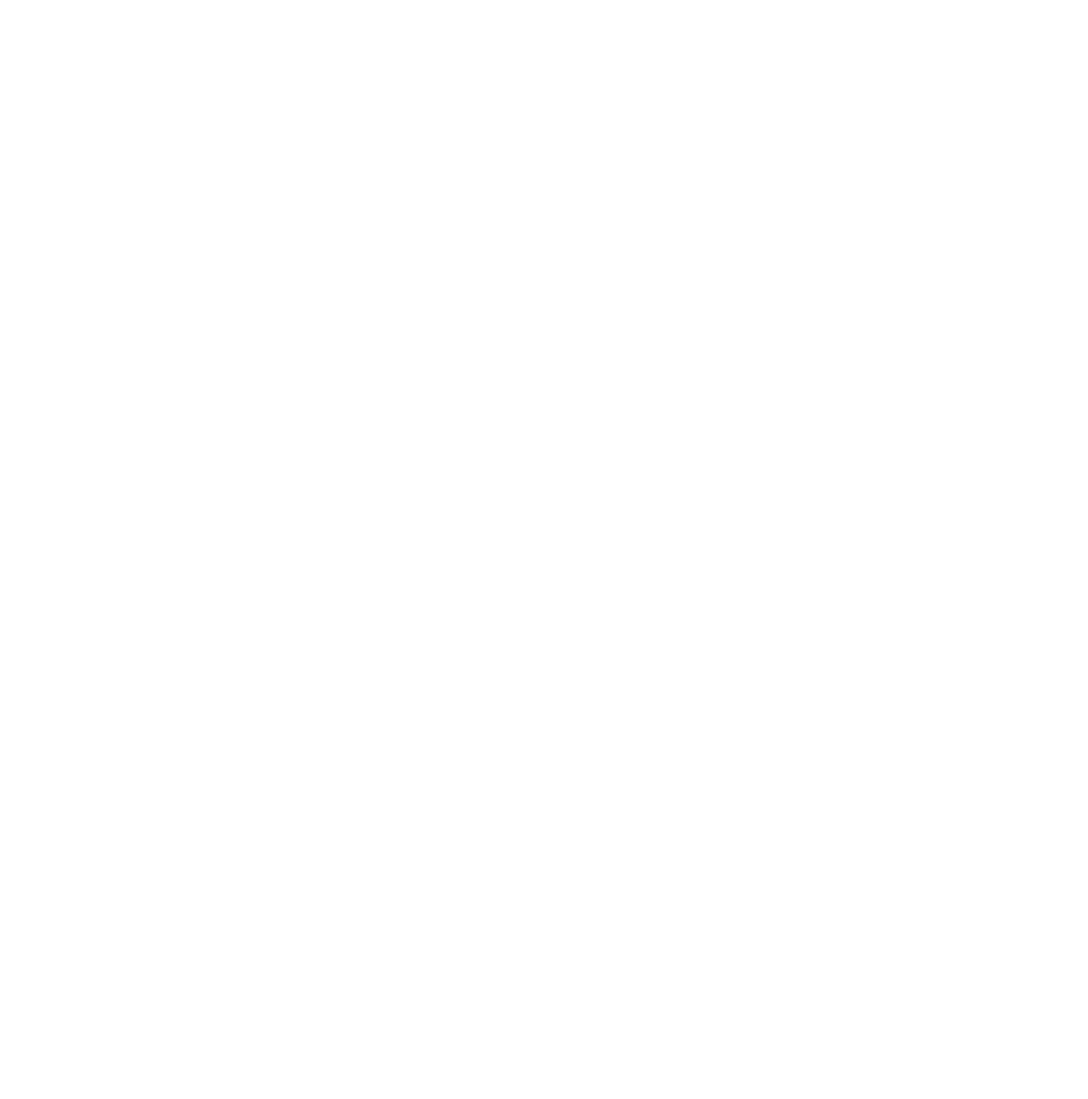
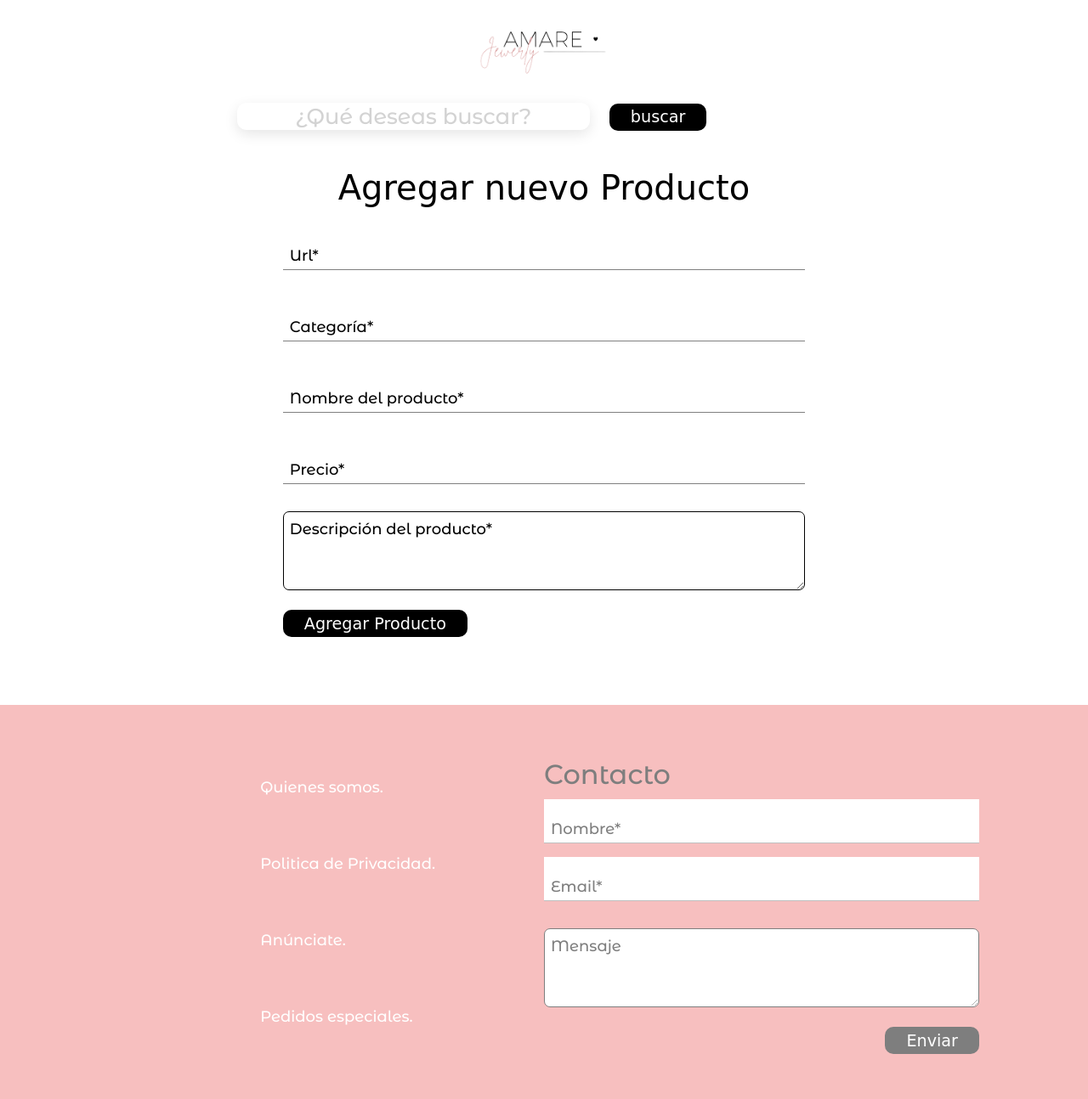
Before and after one commit to jlcruzp/amare, a plain HTML site: page registro_roducto.html in a window 1280 px wide. Shown: the whole page at 85% size. Before the commit the page ends 800 px from the top, so only its background shows below. Drawn offline with Linux system fonts and the light colour scheme; a web font is replaced by a local one.

Commit message:
Pantalla de registro de productos con responsive terminada

```diff
--- a/CSS/footer.static.css
+++ b/CSS/footer.static.css
@@ -181,7 +181,7 @@
   }
 
   .textarea-container--invalid .textarea {
-    border: 1px solid var(--primary-color);
+    border: 1px solid var(--terciary-color);
   }
 
   .textarea-container--invalid .textarea-label {
--- /dev/null
+++ b/CSS/reg.product.css
@@ -0,0 +1,32 @@
+.reg_titulo{
+    font-size: 2.5rem;
+    font-family: var(--font-menu);
+    text-align: center;
+}
+
+.section_reg{
+    width: 100vw;
+    margin-top:8rem;
+    display:flex;
+}
+
+.reg_container{
+    width: 100%;
+
+    display:flex;
+    justify-content: center;
+    align-items: center;
+}
+
+.formulario_reg{
+    display: flex;
+    align-items:center;
+    justify-content: center;
+
+    margin: 5rem auto;
+    width: 60%;
+}
+
+.input_reg{
+    margin: 2rem auto;
+}
--- a/Js/validaciones.js
+++ b/Js/validaciones.js
@@ -30,6 +30,21 @@ const mensajesDeError = {
     valueMissing: "El campo nombre no puede estar vacío",
     patternMismatch:"Al menos 4 caracteres y máximo 50, no puede contener caracteres especiales.",
   },
+  nombreProducto: {
+    valueMissing: "El campo nombre no puede estar vacío",
+    patternMismatch:"Al menos 2 caracteres y máximo 50, no puede contener caracteres especiales.",
+  },
+  category: {
+    valueMissing: "El campo Descripción no puede estar vacío",
+    patternMismatch:"Al menos 4 caracteres y máximo 50, no puede contener caracteres especiales.",
+  },
+  description: {
+    valueMissing: "El campo Descripción no puede estar vacío",
+    patternMismatch:"Al menos 3 caracteres y máximo 400, no puede contener caracteres especiales.",
+  },
+  url: {
+    valueMissing: "El campo url no puede estar vacío",
+  },
   email: {
     valueMissing: "El campo correo no puede estar vacío",
     typeMismatch: "El correo no es válido",
@@ -37,6 +52,9 @@ const mensajesDeError = {
   password: {
     valueMissing: "El campo contraseña no puede estar vacío",
     patternMismatch: "6-12 caracteres,1 letra minúscula,1 letra mayúscula,1 número y sin caracteres especiales.",
+  },
+  price: {
+    valueMissing: "El campo Precio no puede estar vacío",
   },
   mensaje: {
       valueMissing: "Este campo no puede estar vacío",
--- a/registro_roducto.html
+++ b/registro_roducto.html
@@ -0,0 +1,164 @@
+<!DOCTYPE html>
+<html lang="es">
+    <head>
+        <meta charset="UTF-8">
+                <meta name="viewport" content="width=device-width initial-scale=1.0" />
+                <title>Amare-Registro de Producto</title>
+                <link href="https://fonts.googleapis.com/css2?family=Montserrat+Alternates:wght@100&display=swap" rel="stylesheet">
+                <link href="https://fonts.googleapis.com/css2?family=Gruppo&display=swap" rel="stylesheet">
+                <link href="https://fonts.googleapis.com/css2?family=Gruppo&family=Montserrat+Alternates:wght@500&display=swap" rel="stylesheet">
+                <link rel="stylesheet" href="./CSS/reset.css">
+                <link rel="stylesheet" href="./CSS/footer.movil.css">
+                <link rel="stylesheet" href="./CSS/Variables.css">
+                <link rel="stylesheet" href="./CSS/header.style.css">
+                <link rel="stylesheet" href="./CSS/general.style.css">
+                <link rel="stylesheet" href="./CSS/footer.static.css">
+                <link rel="stylesheet" href="./CSS/login.formulario.css">
+                <link rel="stylesheet" href="./CSS/reg.product.css">
+
+
+            </head>
+
+
+    <body>
+
+        <header class="page-header header">
+            <div class="container_header">
+                <a id="login" href="./index.html#home"><img class="img_logo" src="./images/Amare_logo.png" alt="Logo Amare"></a>
+              <div class="input1-container-max">
+              <div class="input1-container">
+                <input name="cep" id="cep" class="input1" type="text" placeholder="¿Qué deseas buscar?" required pattern="[\s\S]{1,50}" data-tipo="busqueda">
+                <span class="input-message-error">No ingresaste nada para buscar</span>
+            </div>
+            <div class="button_container">
+            <button class="button_search">buscar</a>
+            </div>
+            </div>
+            </div>
+          </header>
+
+
+
+              <section class="section_reg">
+               <div class="reg_container">
+
+                  <form id="formulario"action="./mensaje_enviado.html" class="formulario_reg flex flex--column">
+                    <fieldset class="fieldset-form fiedset_login">
+                      <h2 class="reg_titulo">Agregar nuevo Producto</h2>
+
+                      <div class="input-container input_reg">
+                        <input name="url" id="url" class="input" type="text" placeholder="url" required  data-tipo="url">
+                        <label class="input-label" for="name">Url*</label>
+                        <span class="input-message-error">Este campo no es valido</span>
+                    </div>
+
+                    <div class="input-container input_reg">
+                        <input name="category" id="category" class="input" type="text" placeholder="Categoría" required pattern="[\s\S]{4,50}" data-tipo="category">
+                        <label class="input-label" for="name">Categoría*</label>
+                        <span class="input-message-error">Este campo no es valido</span>
+                    </div>
+
+                    <div class="input-container input_reg">
+                        <input name="name" id="name" class="input" type="text" placeholder="Nombre" required pattern="[\s\S]{2,50}" data-tipo="nombreProducto">
+                        <label class="input-label" for="name">Nombre del producto*</label>
+                        <span class="input-message-error">Este campo no es valido</span>
+                    </div>
+
+
+
+                    <div class="input-container input_login">
+                        <input name="price" id="price" class="input" type="number" placeholder="Precio" required data-tipo="price">
+                        <label class="input-label" for="password">Precio*</label>
+                        <span class="input-message-error error-login">Este campo no es valido</span>
+                    </div>
+
+                    <div class="textarea-container">
+                        <textarea rows="5" name="mensaje" id="mensaje" class="textarea" type="text" placeholder="mensaje" required pattern="[\s\S]{3,400}" data-tipo="description"></textarea>
+                        <label class="textarea-label" for="mensaje">Descripción del producto*</label>
+                        <span class="input-message-error">Este campo no es valido</span>
+                    </div>
+
+
+
+                      <button class="button_form .button_login">Agregar Producto</a>
+                    </fieldset>
+                </form>
+            </div>
+          </section>
+
+
+
+          <script type=module src="./Js/navbar.js"></script>
+          <script type=module src="./Js/app.js"></script>
+
+
+
+
+
+          <section class="static_footer">
+            <div class="footer_container">
+                <div class="mapa_sitio_container">
+                    <ul class="site_map">
+                   <a href="#"><li class="list_item">Quienes somos.</li> </a>
+                    <a href="#"><li class="list_item">Politica de Privacidad.</li></a>
+                   <a href="#"> <li class="list_item">Anúnciate.</li></a>
+                    <a href="#"><li class="list_item">Pedidos especiales.</li></a>
+                    </ul>
+
+                </div>
+
+                <div class="form_container">
+
+                    <div class="container_contacto">
+
+                    <form id="formulario_contacto"action="./mensaje_enviado.html" class="formulario flex flex--column">
+                      <fieldset class="fieldset-form">
+                        <h2 class="contacto_titulo">Contacto</h2>
+                          <div class="input-container">
+                              <input name="name" id="name" class="input" type="text" placeholder="Nombre" required pattern="[\s\S]{4,50}" data-tipo="nombre">
+                              <label class="input-label" for="name">Nombre*</label>
+                              <span class="input-message-error">Este campo no es valido</span>
+                          </div>
+                          <div class="input-container">
+                              <input name="email" id="email" class="input" type="email" placeholder="Email" required data-tipo="email">
+                              <label class="input-label" for="email">Email*</label>
+                              <span class="input-message-error">Este campo no es valido</span>
+                          </div>
+                        <div class="textarea-container">
+                            <textarea rows="5" name="mensaje" id="mensaje" class="textarea" type="text" placeholder="mensaje" required pattern="[\s\S]{3,300}" data-tipo="mensaje"></textarea>
+                            <label class="textarea-label" for="mensaje">Mensaje</label>
+                            <span class="input-message-error">Este campo no es valido</span>
+                        </div>
+                      </fieldset>
+                      <button class="button_form">Enviar</a>
+                  </form>
+
+                </div>
+                </div>
+            </div>
+          </section>
+
+
+
+
+        <footer class="page-footer">
+            <span class="contactus">Contact Us </span>
+            <a  class="target" href="https://www.linkedin.com/in/jcruzpea/" target="_blank">
+              <img width="84" height="24" src="./images/Amare_logo.png" alt="Juan Luis logo">
+            </a>
+
+            <div class="container_footer">
+            <nav class="navbar1">
+              <a  class="navbar1_item" href="#" >PULSERAS</a>
+              <a  class="navbar1_item" href="#skills">ANILLOS</a>
+              <a  class="navbar1_item" href="#hobbie">COLLARES</a>
+              <a  class="navbar1_item" href="#formacion">ARETES</a>
+             <a  class="navbar1_item" href="#experiencia">BOLSAS</a>
+            </nav>
+            </div>
+          </footer>
+
+
+
+
+    </body>
```
